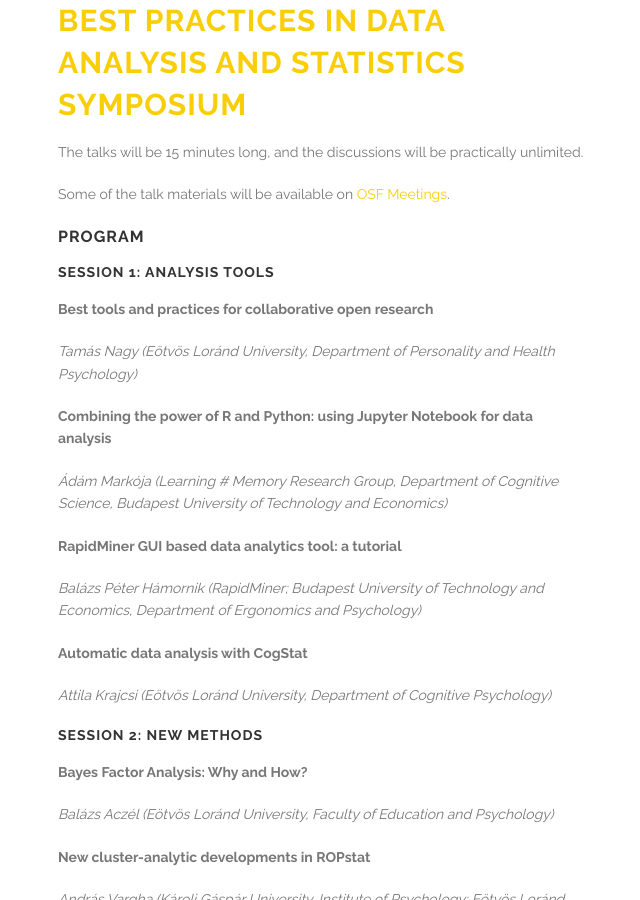
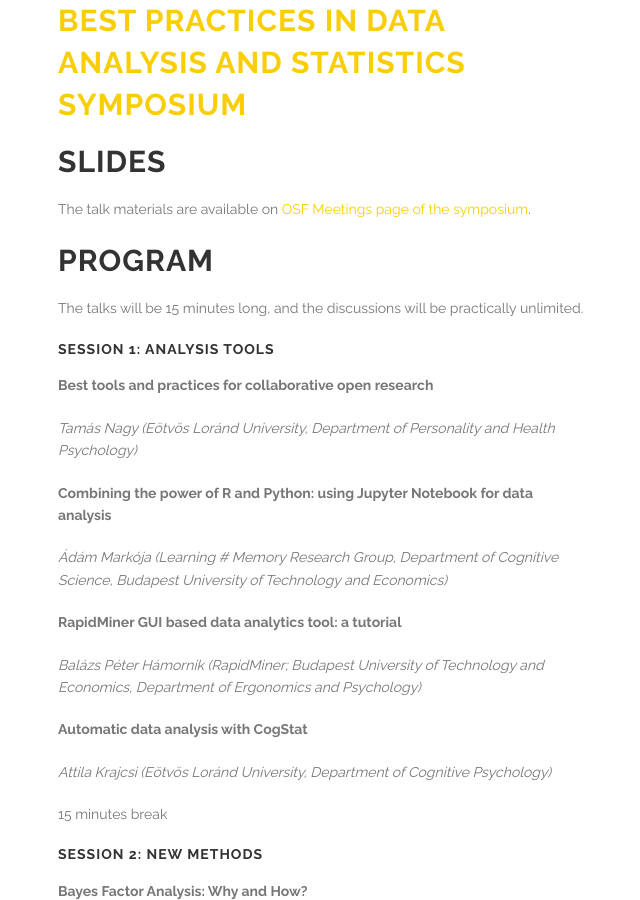
Before and after one commit to cogstat/cogstat_website, a Jekyll site: the page built from best_practices_symposium/program.md, in a window 1280 px wide and 900 px high. Shown: the whole window, without its empty margins (37-677 px from the left). Built offline with Jekyll 4.4.1, drawn with Linux system fonts in a browser that asks for light colours.

Commit message:
symp: modifications after the symposium

```diff
--- a/best_practices_symposium/program.md
+++ b/best_practices_symposium/program.md
@@ -4,11 +4,13 @@ title:  "Program for Best practices in data analysis and statistics symposium"
 ---
 ## [Best practices in data analysis and statistics symposium](index.html)
 
+## Slides
+
+The talk materials are available on [OSF Meetings page of the symposium](https://osf.io/view/bestpracticessymposium2017/).
+
+## Program
+
 The talks will be 15 minutes long, and the discussions will be practically unlimited.
-
-Some of the talk materials will be available on [OSF Meetings](https://osf.io/view/bestpracticessymposium2017/).
-
-### Program
 
 #### Session 1: Analysis tools
 
@@ -28,6 +30,8 @@ __Automatic data analysis with CogStat__
 
 _Attila Krajcsi (Eötvös Loránd University, Department of Cognitive Psychology)_
 
+15 minutes break
+
 #### Session 2: New methods
 __Bayes Factor Analysis: Why and How?__
 
@@ -45,7 +49,7 @@ __Why go multifractal?__
 
 _Zsolt Palatinus (University of Szeged)_
 
-### Abstracts
+## Abstracts
 
 __Best tools and practices for collaborative open research__
 
```
Also changed, not shown: best_practices_symposium/index.md (+7 -7 lines).
